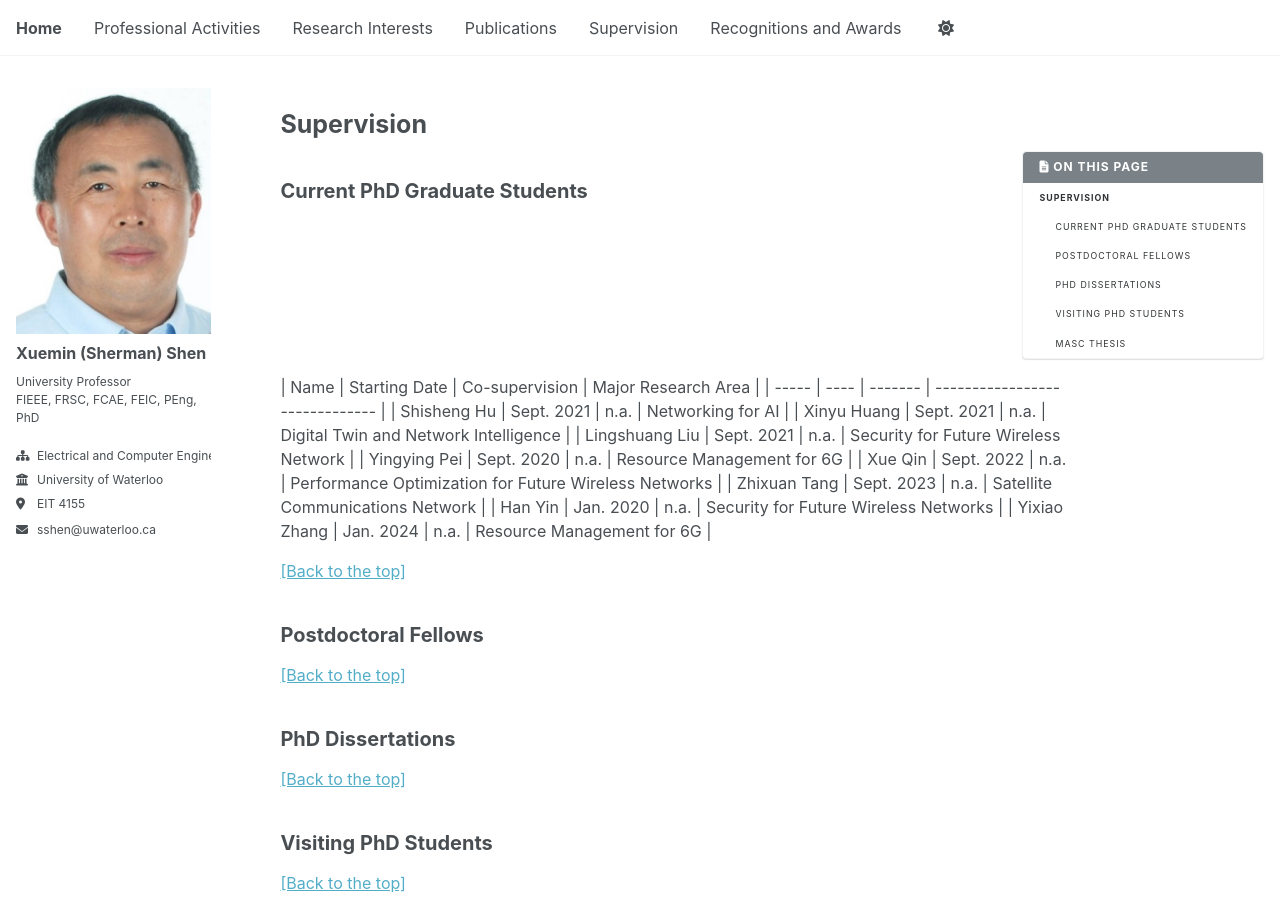
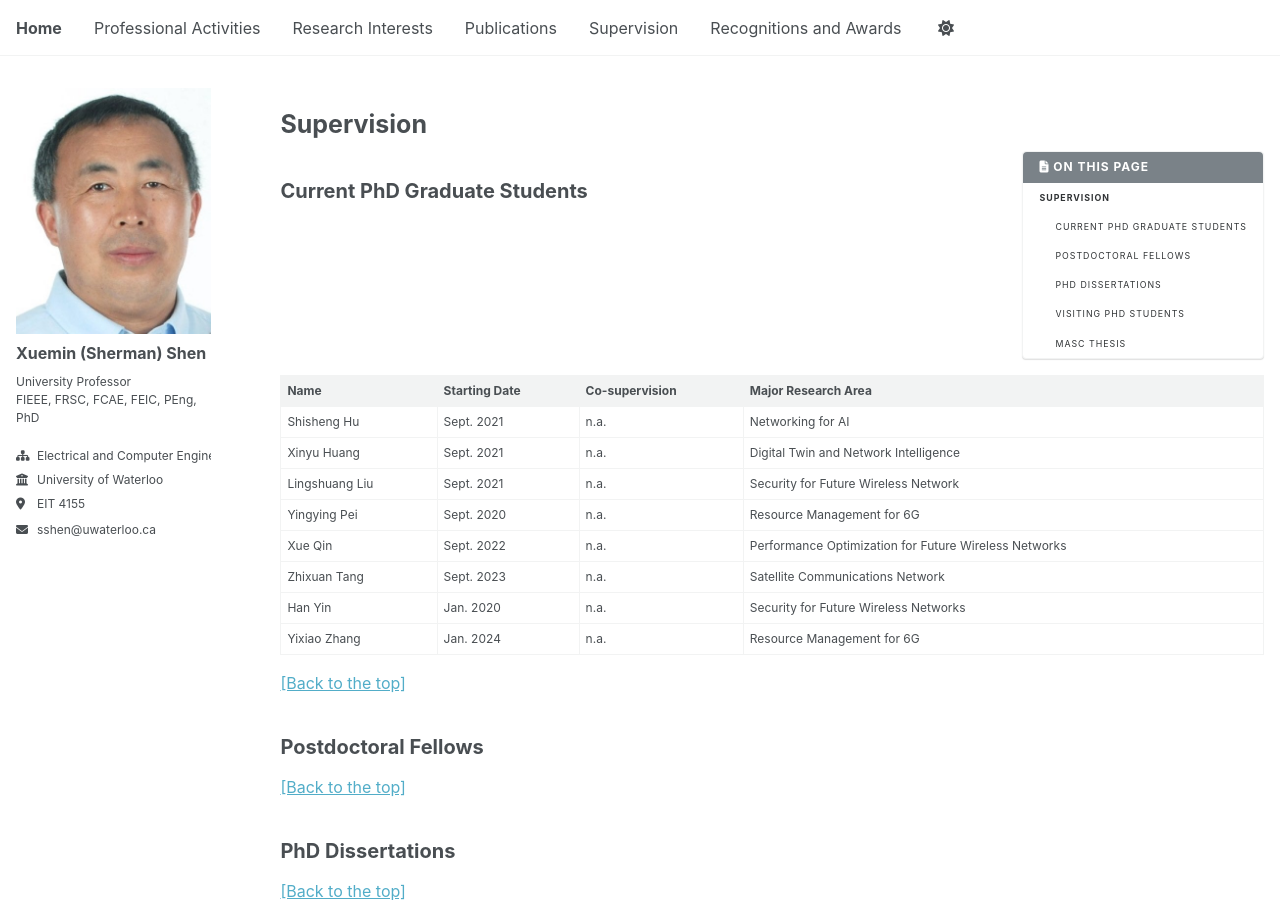
Before and after one commit to m64he/sshen, a Jekyll site: the page built from _pages/supervision.md, in a window 1280 px wide and 900 px high. Built offline with Jekyll 4.4.1, drawn with Linux system fonts in a browser that asks for light colours; a script that is not in the unit is left out.

Commit message:
Update supervision.md

```diff
--- a/_pages/supervision.md
+++ b/_pages/supervision.md
@@ -35,8 +35,6 @@ table th:nth-of-type(4) {
 
 ## Current PhD Graduate Students
 
-<div class="table" style="width:80%;overflow-x:auto;">
-
 | Name            | Starting Date   | Co-supervision       | Major Research Area                                   |
 | -----           | ----            | -------              | ------------------------------                        |
 | Shisheng Hu     | Sept. 2021      | n.a.                 | Networking for AI                                     |
@@ -47,8 +45,6 @@ table th:nth-of-type(4) {
 | Zhixuan Tang    | Sept. 2023      | n.a.                 | Satellite Communications Network                      |
 | Han Yin         | Jan. 2020       | n.a.                 | Security for Future Wireless Networks                 |
 | Yixiao Zhang    | Jan. 2024       | n.a.                 | Resource Management for 6G                            |
-
-</div>
 
 
 
```
